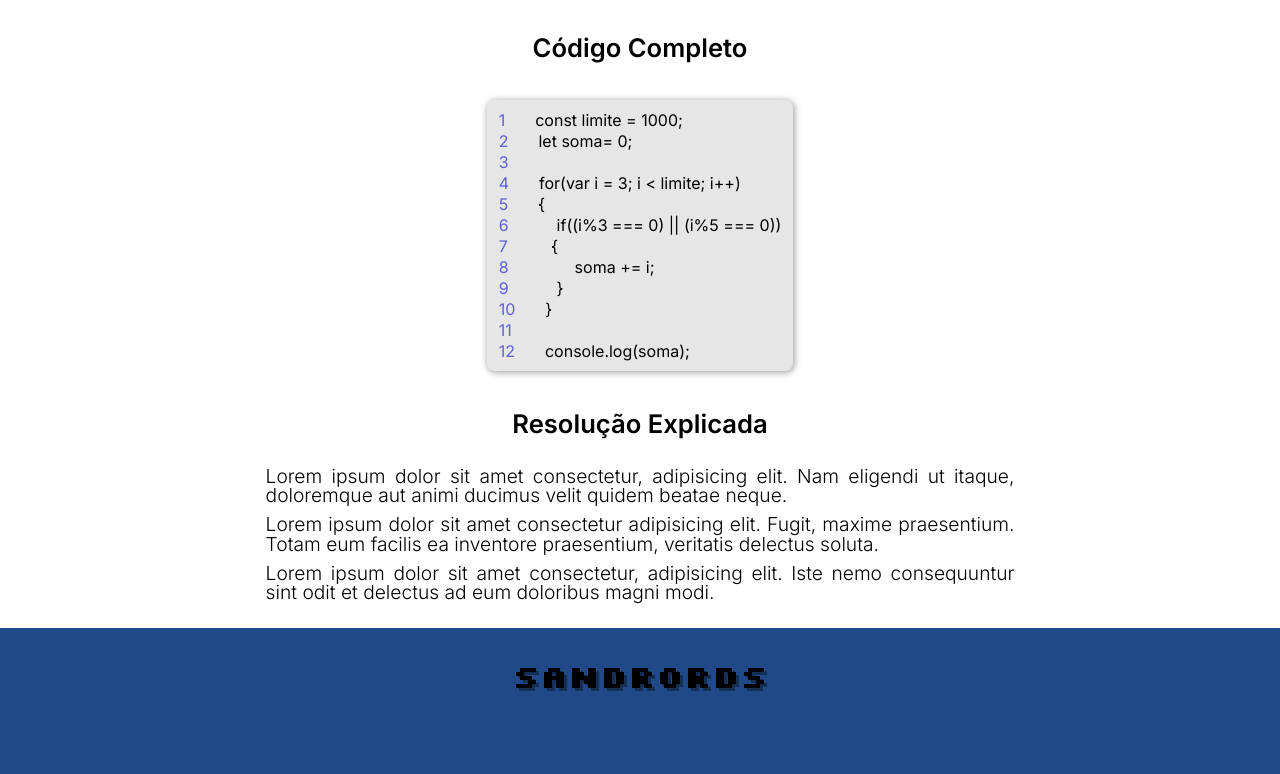
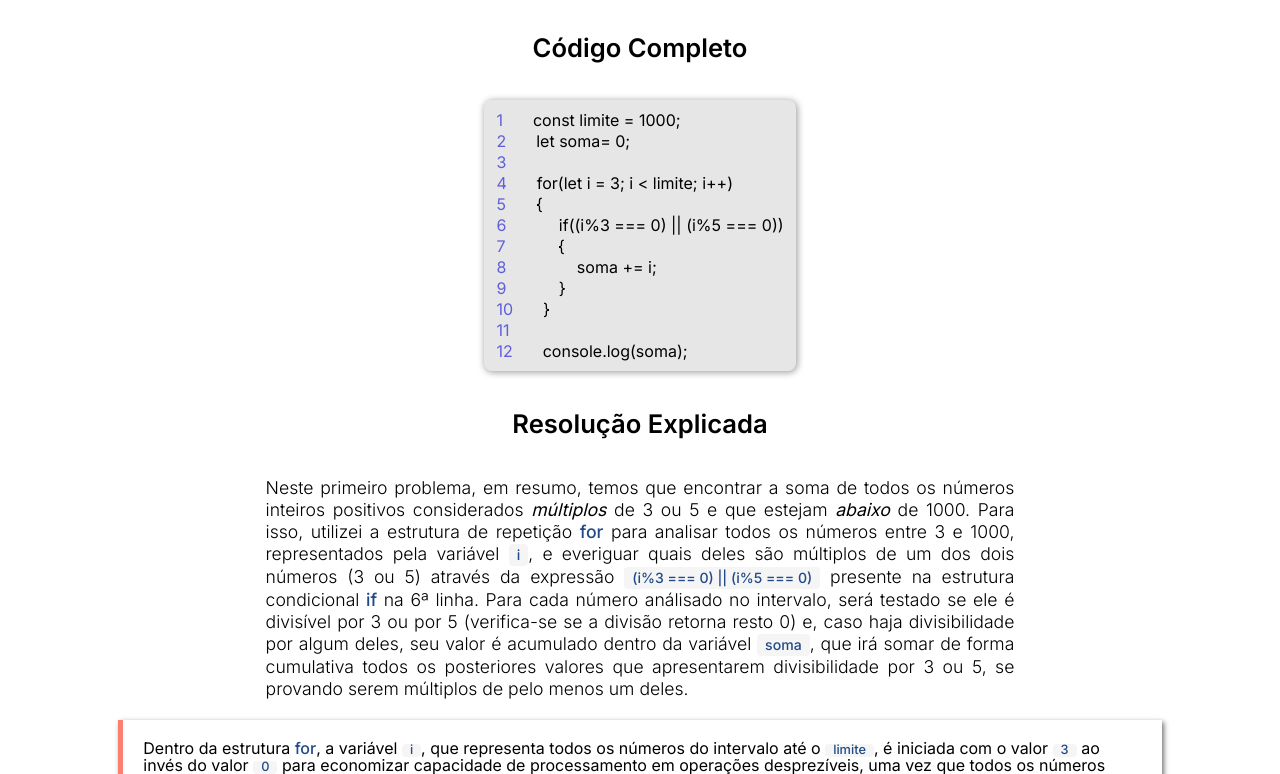
Before and after one commit to SandroRDS/projecteuler-myresolutions, a plain HTML site: page lista/problema1.html in a window 1280 px wide. Shown: the part 354-1128 px from the top of the page. Drawn offline with nearby package versions, Linux system fonts and the light colour scheme.

Commit message:
Primeira versão da página 1

```diff
--- a/lista/problema1.html
+++ b/lista/problema1.html
@@ -63,24 +63,24 @@
 <l>const limite = 1000;</l>
 <l>let soma= 0;</l>
 <l></l>
-<l>for(var i = 3; i &lt; limite; i++)</l>
+<l>for(let i = 3; i &lt; limite; i++)</l>
 <l>{</l>
-<l>    if((i%3 === 0) || (i%5 === 0))</l>
-<l>   {</l>
-<l>        soma += i;</l>
-<l>    }</l>
+<l>     if((i%3 === 0) || (i%5 === 0))</l>
+<l>     {</l>
+<l>         soma += i;</l>
+<l>     }</l>
 <l>}</l>
 <l></l>
 <l>console.log(soma);</l></pre>
             <h2 class="principal__resolucao__titulo">Resolução Explicada</h2>
             <p class="principal__resolucao__estrofe">
-                Lorem ipsum dolor sit amet consectetur, adipisicing elit. Nam eligendi ut itaque, doloremque aut animi ducimus velit quidem beatae neque.
+                Neste primeiro problema, em resumo, temos que encontrar a soma de todos os números inteiros positivos considerados <em>múltiplos</em> de 3 ou 5 e que estejam <em>abaixo</em> de 1000. Para isso, utilizei a estrutura de repetição <strong>for</strong> para analisar todos os números entre 3 e 1000, representados pela variável <code>i</code>, e everiguar quais deles são múltiplos de um dos dois números (3 ou 5) através da expressão <code>(i%3 === 0) || (i%5 === 0)</code> presente na estrutura condicional <strong>if</strong> na 6ª linha. Para cada número análisado no intervalo, será testado se ele é divisível por 3 ou por 5 (verifica-se se a divisão retorna resto 0) e, caso haja divisibilidade por algum deles, seu valor é acumulado dentro da variável <code>soma</code>, que irá somar de forma cumulativa todos os posteriores valores que apresentarem divisibilidade por 3 ou 5, se provando serem múltiplos de pelo menos um deles.
             </p>
-            <p class="principal__resolucao__estrofe">
-                Lorem ipsum dolor sit amet consectetur adipisicing elit. Fugit, maxime praesentium. Totam eum facilis ea inventore praesentium, veritatis delectus soluta.
+            <p class="principal__resolucao__obs">
+                Dentro da estrutura <strong>for</strong>, a variável <code>i</code>, que representa todos os números do intervalo até o <code>limite</code>, é iniciada com o valor <code>3</code> ao invés do valor <code>0</code> para economizar capacidade de processamento em operações desprezíveis, uma vez que todos os números abaixo de 3 não são múltiplos de 3 nem de 5.
             </p>
-            <p class="principal__resolucao__estrofe">
-                Lorem ipsum dolor sit amet consectetur, adipisicing elit. Iste nemo consequuntur sint odit et delectus ad eum doloribus magni modi.
+            <p class="principal__resolucao__resposta_final">
+                <span>Resposta Final:</span> <span>233168</span>
             </p>
         </article>
     </main>
--- a/styles/problemas.css
+++ b/styles/problemas.css
@@ -110,8 +110,72 @@ pre l::before
 .principal__resolucao__estrofe
 {
     text-align: justify;
-    margin-bottom: 10px;
+    margin: 10px 0;
     font-weight: 300;
+    line-height: 20px;
+}
+
+.principal__resolucao__estrofe code,
+.principal__resolucao__obs code
+{
+    display: inline-block;
+    background-color: whitesmoke;
+    color: var(--azul-escuro);
+
+    padding: 0 8px;
+    box-sizing: border-box;
+    border-radius: 4px;
+
+    font-size: 0.8em;
+    font-weight: 500;
+}
+
+.principal__resolucao__estrofe strong,
+.principal__resolucao__obs strong
+{
+    font-weight: 500;
+    color: var(--azul-escuro);
+}
+
+.principal__resolucao__estrofe em,
+.principal__resolucao__obs em
+{
+    font-weight: 400;
+    font-style: italic;
+}
+
+.principal__resolucao__obs
+{
+    min-width: 60%;
+    max-width: 80%;
+    margin: 10px 0;
+    padding: 20px;
+
+    box-shadow: 2px 2px 5px #0000008c;
+    border-left: 5px solid salmon;
+}
+
+.principal__resolucao__resposta_final
+{
+    min-width: 50%;
+    padding: 20px;
+    margin: 10px 0;
+
+    border: 1px dashed rgb(216, 216, 216);
+    box-shadow: 2px 2px 5px #0000008c;
+
+    text-align: center;
+}
+
+.principal__resolucao__resposta_final span:nth-child(1)
+{
+    font-weight: 500;
+}
+
+.principal__resolucao__resposta_final span:nth-child(2)
+{
+    font-weight: 700;
+    color: var(--azul-escuro-dark);
 }
 
 @media screen and (min-width: 1024px) {
@@ -141,6 +205,12 @@ pre l::before
     .principal__resolucao__estrofe
     {
         width: 60%;
-        font-size: 1.2em;
+        font-size: 1.1em;
+        line-height: 22px;
+    }
+
+    .principal__resolucao__resposta_final
+    {
+        min-width: 20%;
     }
 }
```
Also changed, not shown: index.html (+1 -1 lines).
